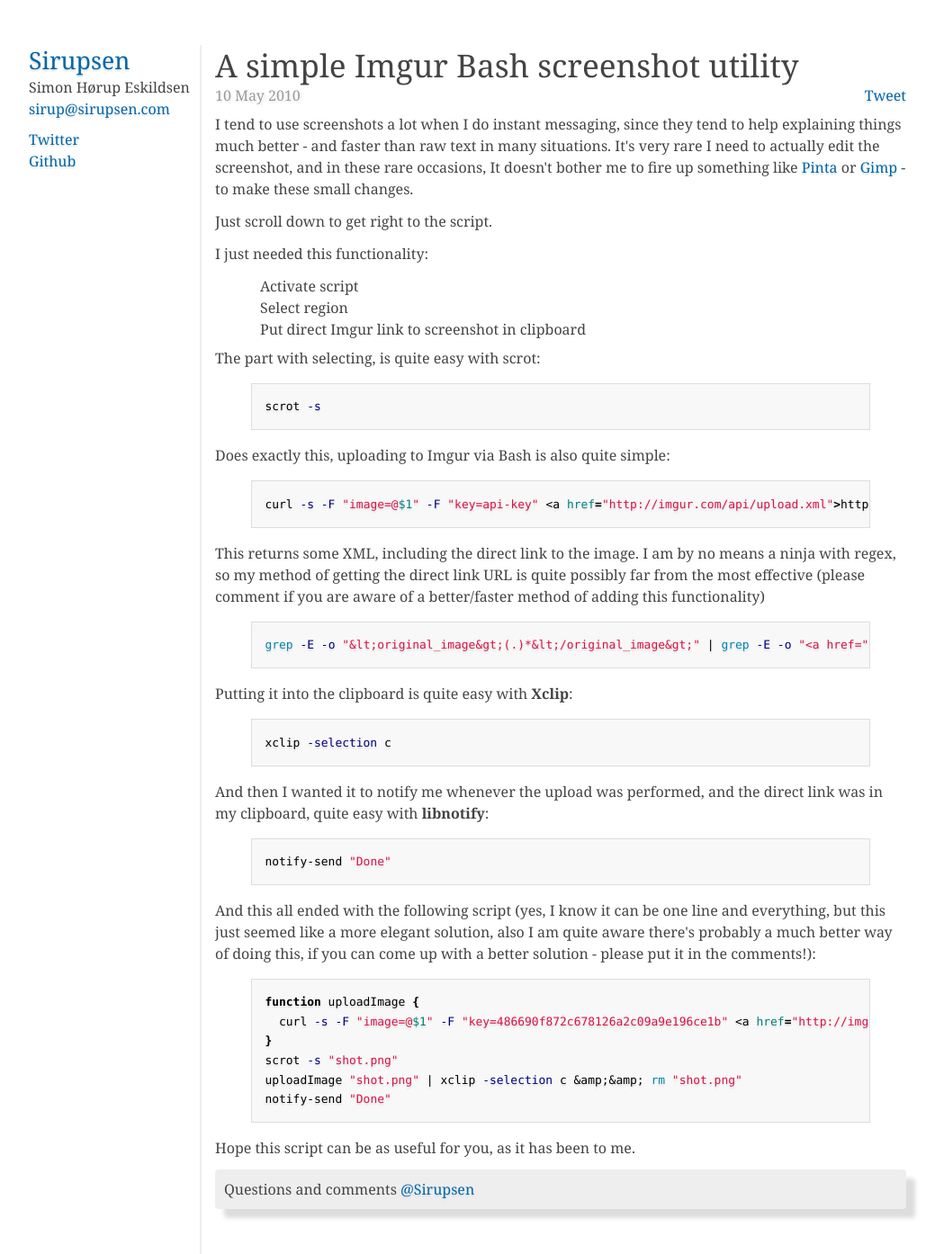
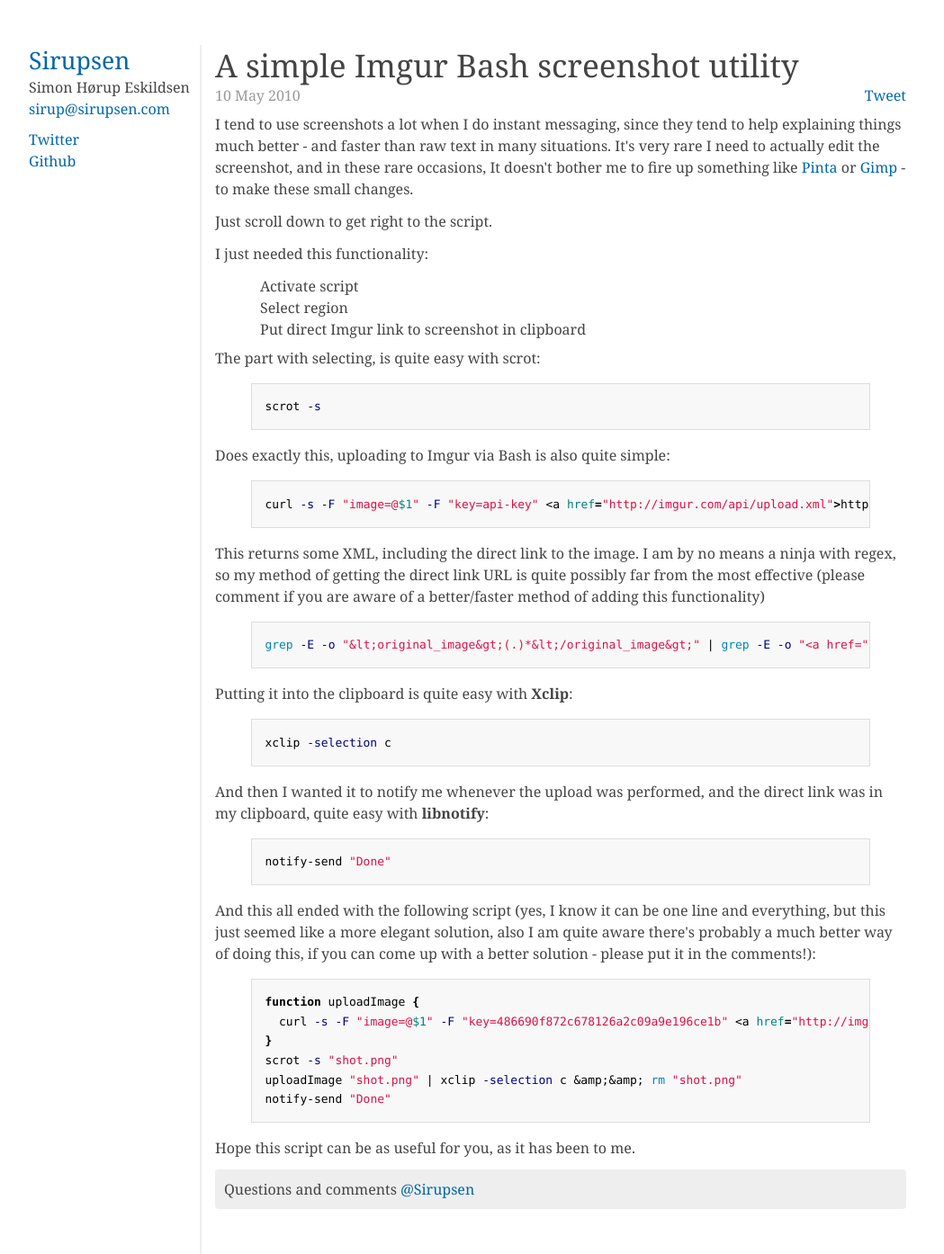
Before and after one commit to igor47/blog, a Jekyll site: the page built from _posts/2010-05-10-a-simple-imgur-bash-screenshot-utility.html, in a window 1280 px wide. Shown: the whole page at 90% size, without its empty margins (18-1067 px from the left). Built offline with Jekyll 4.4.1, drawn with Linux system fonts in a browser that asks for light colours; Markdown is read by kramdown in place of the engine named in the settings; comment, search, counter and statistics services are not loaded.

Commit message:
Removed all kinds of shadow.

```diff
--- a/static/css/style.css
+++ b/static/css/style.css
@@ -24,7 +24,6 @@
 h1 a {
   color: #06A;
   text-decoration: none;
-  text-shadow: 0px 2px 2px #ddd;
 }
 
 h2 {
@@ -60,7 +59,6 @@
 a {
   color: #06A;
   text-decoration: none;
-  text-shadow: 0px 2px 2px #ddd;
 }
 
 a:hover {
@@ -78,7 +76,6 @@
 code {
   font-size: 90%;
   font-family: Monaco, Consolas, monospace;
-  text-shadow: 0px 2px 2px #ddd;
 }
 
 pre {
@@ -194,23 +191,19 @@
 
 .pink {
   color: #fe4b82;
-  text-shadow: 2px 2px 2px #ddd;
 }
 
 .brown {
   color: #955836;
-  text-shadow: 2px 2px 2px #ddd;
 }
 
 .gray {
   color: #999;
-  text-shadow: 2px 2px 2px #eee;
 }
 
 
 .red {
   color: #AA0000;
-  text-shadow: 2px 2px 2px #ddd;
 }
 
 /* Other core classes and IDs */
@@ -321,7 +314,6 @@
   padding: 10px;
   margin: 10px 0 10px 0;
   border-radius: 4px;
-  box-shadow: 10px 10px 5px #ddd;
   margin-bottom: 50px;
 }
 
```
